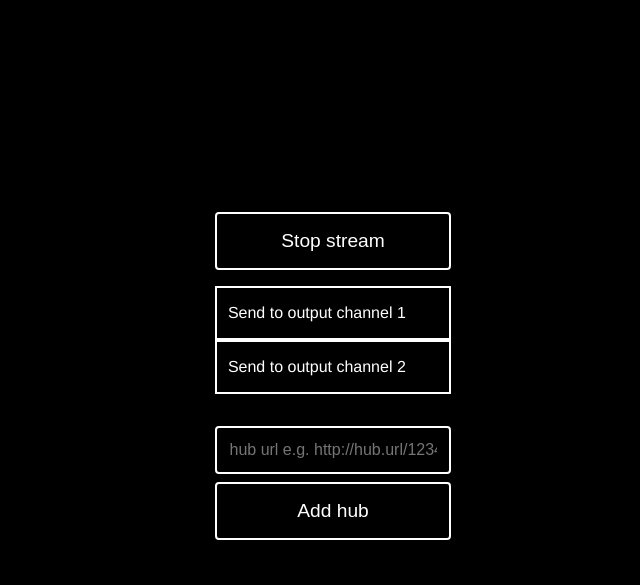
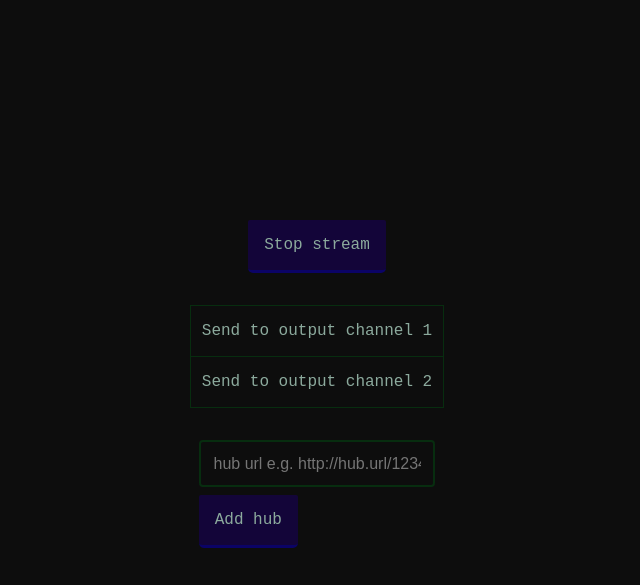
Before and after one commit to lowshow/syllid, a website: page public/index.html in a window 1280 px wide. Both pictures are taken after a click on the button "Start stream". Shown: the whole page, without its empty margins (307-947 px from the left). Drawn offline with Linux system fonts and the light colour scheme; files whose address does not match are found by name.

Commit message:
v0.1.4 (#15)
- Update scripts to handle dev env
- Update styles to match new UI layout

```diff
--- a/package.json
+++ b/package.json
@@ -4,6 +4,7 @@
   "description": "experimental multi-channel multi-stream audio decoder and player",
   "main": "index.js",
   "scripts": {
+    "dev": "./node_modules/.bin/tsc --watch",
     "test": "echo \"Error: no test specified\" && exit 1"
   },
   "author": "",
--- a/public/main.css
+++ b/public/main.css
@@ -1,5 +1,21 @@
 * {
     box-sizing: border-box;
+}
+:root {
+    --dark-100: #050505;
+    --dark-200: #0a0a0a;
+    --dark-300: #0d0d0d;
+    --off-white: #8caa9d;
+    --darkblue-200: #0a0a1a;
+    --darkblue-250: #0b0b3b;
+    --darkblue-300: #130539;
+    --darkblue-500: #0b0366;
+    --darkpurple-100: #1f002b;
+    --green-100: #072d0f;
+    --green-400: #059121;
+    --anim-time: 200ms;
+    --base-size: 16px;
+    --base-font: 'Courier New', Courier, monospace;
 }
 
 html,
@@ -7,43 +23,51 @@ body {
     margin: 0;
     padding: 0;
     height: 100%;
-    font-size: 16px;
-    color: white;
-    font-family: Helvetica, Arial, sans-serif;
+    font-size: var(--base-size);
+    color: var(--off-white);
+    font-family: var(--base-font);
 }
 
 .root {
     min-height: 100%;
-    background: black;
+    background: var(--dark-300);
     display: flex;
     justify-content: center;
     align-items: center;
 }
 .rootInner {
+    width: 100%;
+}
+#appContainer {
     display: flex;
     justify-content: center;
     align-items: center;
-    width: 320px;
+    max-width: calc(100% - 2rem);
     padding: 10rem 1rem;
     flex-direction: column;
 }
 
 .btn {
-    font-size: 1.2rem;
+    color: var(--off-white);
+    border: none;
     padding: 1rem;
-    border-radius: 4px;
-    background: transparent;
-    color: white;
-    border: solid 2px white;
-    margin: 0;
+    text-align: center;
+    font-size: 1rem;
+    background: var(--darkblue-300);
     cursor: pointer;
-    transition: background 500ms;
-    width: 100%;
-    margin-bottom: 1rem;
+    font-family: var(--base-font);
+    border-bottom: 3px solid var(--darkblue-500);
+    border-top: 0px solid transparent;
+    border-bottom-left-radius: 5px;
+    border-bottom-right-radius: 5px;
+    border-top-left-radius: 2px;
+    border-top-right-radius: 2px;
+    position: relative;
+    transition: filter var(--anim-time) ease-in-out;
 }
 
 .btn:hover {
-    background: #222;
+    filter: brightness(1.5);
 }
 textarea {
     width: 400px;
@@ -56,9 +80,8 @@ textarea {
 }
 
 .addHub {
-    width: 100%;
-    margin: 2rem 0;
     display: none;
+    margin-bottom: 2rem;
 }
 
 .addHub.visible {
@@ -73,18 +96,19 @@ textarea {
     font-size: 1rem;
     box-sizing: border-box;
     background: transparent;
-    color: white;
-    border: 2px solid white;
+    color: var(--off-white);
+    border: 2px solid var(--green-100);
     transition: border-color 500ms;
     margin-bottom: 0.5rem;
 }
 
 .addHub input:focus,
 .addHub input:hover {
-    border-color: #2cb;
+    border-color: var(--green-100);
 }
 .item__box {
-    border: 2px solid white;
+    border: 1px solid var(--green-100);
+    border-top: none;
     width: 100%;
 }
 .item__check {
@@ -96,7 +120,7 @@ textarea {
     flex-direction: column;
     cursor: pointer;
     position: relative;
-    transition: background 500ms;
+    transition: background var(--anim-time);
 }
 .item__check:not(:checked) + .item__label:hover {
     background: #222;
@@ -104,3 +128,7 @@ textarea {
 .item__check:checked + .item__label {
     background: #273c3c;
 }
+.item__row {
+    margin: 2rem 0;
+    border-top: 1px solid var(--green-100);
+}
--- a/src/ui.ts
+++ b/src/ui.ts
@@ -78,6 +78,8 @@ export function hubUI({
     hubs: string[]
     onDelete: (hubs: number[]) => void
 }): void {
+    if (hubs.length === 0) return
+
     const selected: boolean[] = []
 
     const delBtn: HTMLButtonElement = el("button")
@@ -99,10 +101,13 @@ export function hubUI({
 
     const hubMnt: MntFn = mnt(container)
     hubMnt(delBtn)
+    const hubsRow = el("div")
+    hubsRow.classList.add("item__row")
+    hubMnt(hubsRow)
 
     hubs.forEach((hub: string, index: number): void => {
         getBox({
-            appendTo: container,
+            appendTo: hubsRow,
             id: `hub${index}`,
             labelText: hub,
             onChange: (mode: boolean): void => {
```
Also changed, not shown: README.md, build/ui.js, 2 other files.
